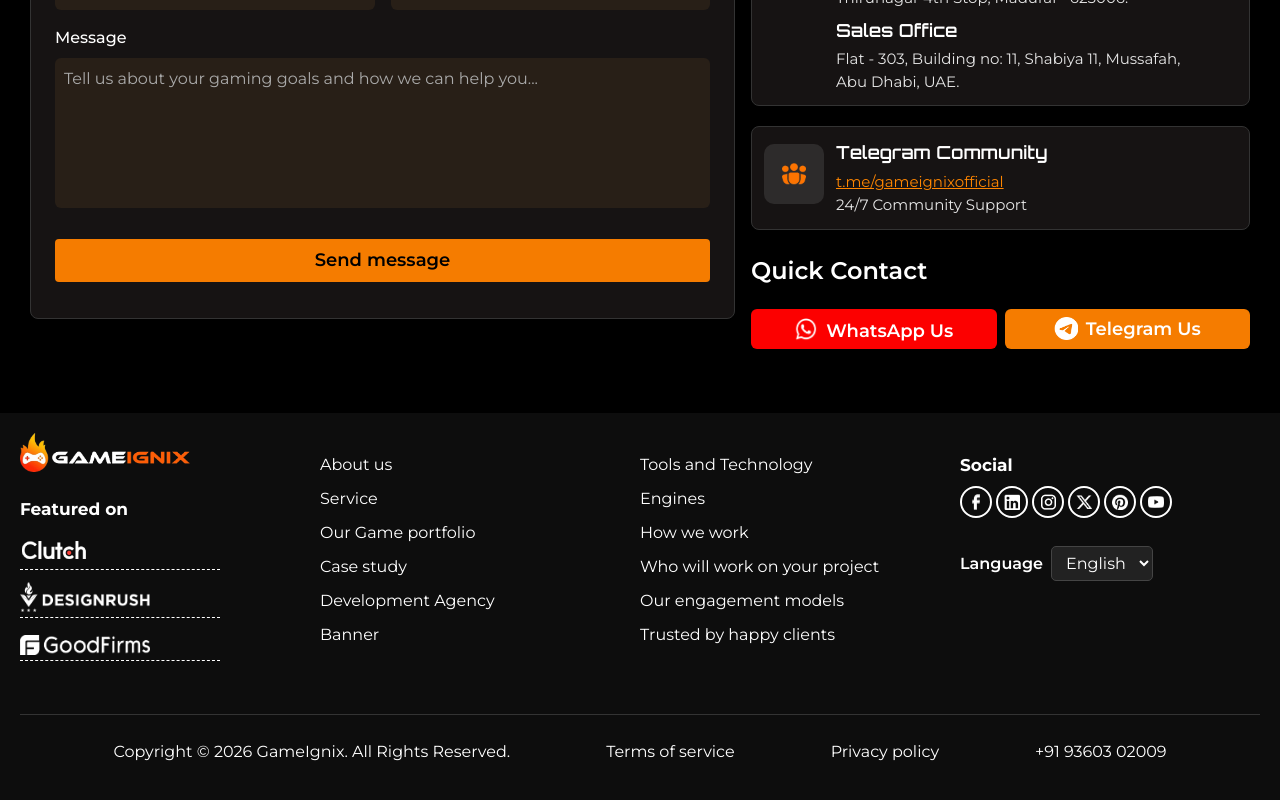
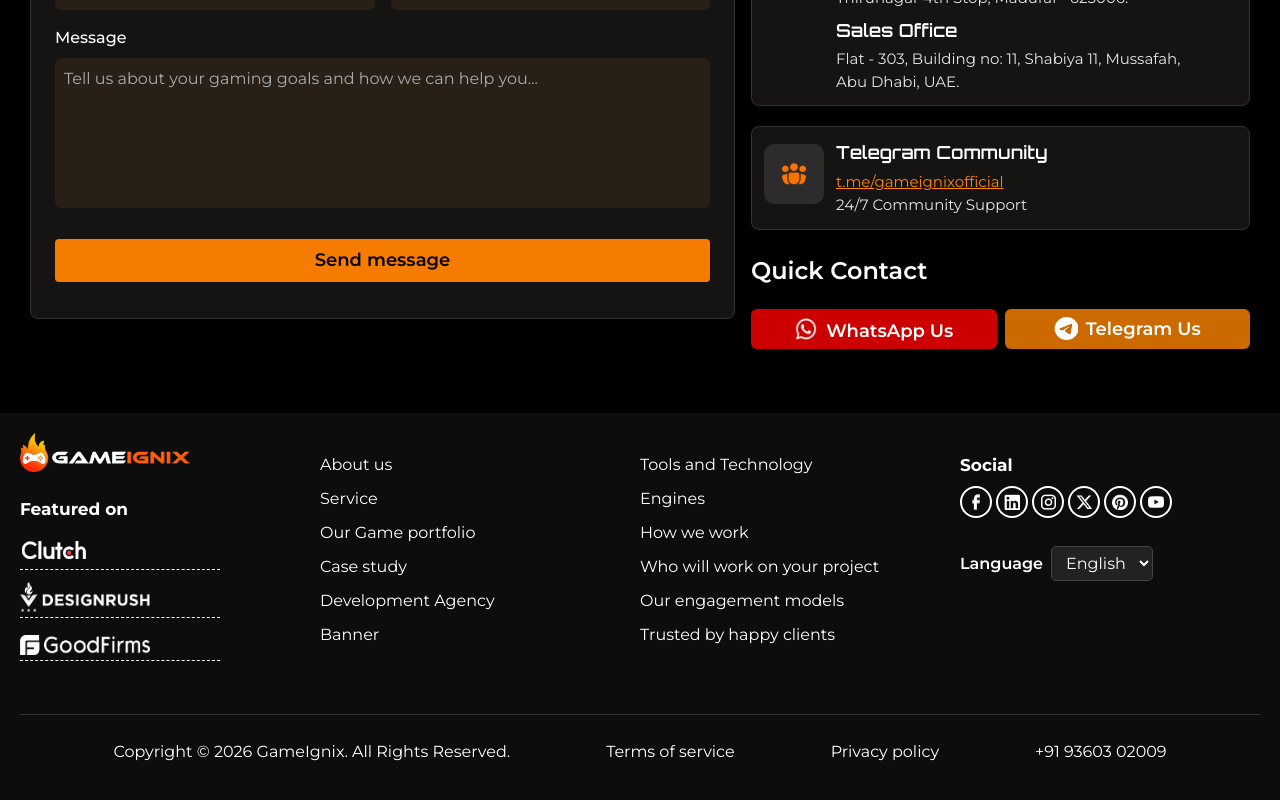
Before and after one commit to gameignis/gameignix-frontend, a Next.js app: page /contact in a window 1280 px wide. Shown: the part 666-1466 px from the top of the page. Built offline with nearby package versions, Linux system fonts and the light colour scheme; no server answers.

Commit message:
color changes

```diff
--- a/components/Contact.js
+++ b/components/Contact.js
@@ -218,7 +218,7 @@ export default function Contact() {
               </div>
               <p className="mt-[3px] mb-2 text-[20px] lg:text-[24px] font-semibold text-white">Quick Contact</p>
               <div className="flex gap-2">
-                <Link href={whatsLink} target="_blank" className="group relative inline-flex w-1/2 min-h-[40px] items-center justify-center overflow-hidden rounded-md bg-[#fc0000] px-4 pt-3 pb-2 text-[14px] lg:text-[18px] leading-[26px] font-semibold text-white transition-colors duration-300 hover:bg-[#1F8A00]" rel="noopener noreferrer" aria-label="whatsapp">
+                <Link href={whatsLink} target="_blank" className="group relative inline-flex w-1/2 min-h-[40px] items-center justify-center overflow-hidden rounded-md bg-[#CC0000] px-4 pt-3 pb-2 text-[14px] lg:text-[18px] leading-[26px] font-semibold text-white transition-colors duration-300 hover:bg-[#1F8A00]" rel="noopener noreferrer" aria-label="whatsapp">
                   <span className="absolute left-0 flex w-full items-center justify-center gap-1 lg:gap-2 whitespace-nowrap opacity-100 transition-opacity duration-300 group-hover:opacity-0">
                     <Image src="/common/whatsapp.webp" alt="whatsapp" width={24} height={24} loading="lazy" /> WhatsApp Us
                   </span>
@@ -226,7 +226,7 @@ export default function Contact() {
                     <Image src="/common/whatsapp.webp" alt="whatsapp" width={24} height={24} loading="lazy" /> +91 93603 02009
                   </span>
                 </Link>
-                <Link className="group relative inline-flex w-1/2 min-h-[40px] items-center justify-center overflow-hidden rounded-md bg-[#F57C00] px-4 py-[10px] text-[14px] lg:text-[18px] leading-[26px] font-semibold transition-colors duration-300 text-white hover:bg-[#1c87c9]" href="https://telegram.me/gameignix" rel="noopener noreferrer" aria-label="telegram" target="_blank">
+                <Link className="group relative inline-flex w-1/2 min-h-[40px] items-center justify-center overflow-hidden rounded-md bg-[#CC6A00] px-4 py-[10px] text-[14px] lg:text-[18px] leading-[26px] font-semibold transition-colors duration-300 text-white hover:bg-[#1c87c9]" href="https://telegram.me/gameignix" rel="noopener noreferrer" aria-label="telegram" target="_blank">
                   <span className="absolute left-0 flex w-full items-center justify-center gap-1 lg:gap-2 whitespace-nowrap opacity-100 transition-opacity duration-300 group-hover:opacity-0">
                     <Image src="/common/telegram.webp" alt="telegram" width={24} height={24} loading="lazy" /> Telegram Us
                   </span>
--- a/components/Header.js
+++ b/components/Header.js
@@ -182,7 +182,7 @@ export default function Navbar() {
                       </li>
                     </ul>
                     <div className="flex justify-center lg:justify-end">
-                      <Link href="/contact" aria-label="Contact Us" onClick={closeMobileMenu} className="inline-block p-[1px] bg-[#ff8600] text-[16px] uppercase transition-colors duration-300 [clip-path:polygon(0px_8px,8px_0px,100%_0,100%_calc(100%-8px),calc(100%-8px)_100%,0_100%)] [-webkit-clip-path:polygon(0px_8px,8px_0px,100%_0,100%_calc(100%-8px),calc(100%-8px)_100%,0_100%)] hover:bg-white [&>span]:inline-block [&>span]:w-full [&>span]:px-[15px] [&>span]:py-[6px] md:[&>span]:py-[2px] [&>span]:bg-[#ff8600] [&>span]:text-white [&>span]:font-medium [&>span]:no-underline [&>span]:transition-colors [&>span]:duration-300 [&>span]:[clip-path:polygon(0px_8px,8px_0px,100%_0,100%_calc(100%-8px),calc(100%-8px)_100%,0_100%)] [&>span]:[-webkit-clip-path:polygon(0px_8px,8px_0px,100%_0,100%_calc(100%-8px),calc(100%-8px)_100%,0_100%)] hover:[&>span]:bg-[#e67c03]">
+                      <Link href="/contact" aria-label="Contact Us" onClick={closeMobileMenu} className="inline-block p-[1px] bg-[#F57C00] text-[16px] uppercase transition-colors duration-300 [clip-path:polygon(0px_8px,8px_0px,100%_0,100%_calc(100%-8px),calc(100%-8px)_100%,0_100%)] [-webkit-clip-path:polygon(0px_8px,8px_0px,100%_0,100%_calc(100%-8px),calc(100%-8px)_100%,0_100%)] hover:bg-white [&>span]:inline-block [&>span]:w-full [&>span]:px-[15px] [&>span]:py-[6px] md:[&>span]:py-[2px] [&>span]:bg-[#ff8600] [&>span]:text-white [&>span]:font-medium [&>span]:no-underline [&>span]:transition-colors [&>span]:duration-300 [&>span]:[clip-path:polygon(0px_8px,8px_0px,100%_0,100%_calc(100%-8px),calc(100%-8px)_100%,0_100%)] [&>span]:[-webkit-clip-path:polygon(0px_8px,8px_0px,100%_0,100%_calc(100%-8px),calc(100%-8px)_100%,0_100%)] hover:[&>span]:bg-[#e67c03]">
                         <span>Contact Us</span>
                       </Link>
                     </div>
--- a/components/HomeEngines.js
+++ b/components/HomeEngines.js
@@ -50,7 +50,7 @@ export default function HomeEngines() {
                     and platforms, yielding truly dynamic results.
                   </p>
                   <Link href="services/unity-game-development" className="relative z-[10] mt-[15px] inline-block p-[1px] bg-[#F57C00] hover:bg-white text-[18px] [clip-path:polygon(0px_8px,8px_0px,100%_0,100%_calc(100%-8px),calc(100%-8px)_100%,0_100%)] [-webkit-clip-path:polygon(0px_8px,8px_0px,100%_0,100%_calc(100%-8px),calc(100%-8px)_100%,0_100%)] group" target="_blank" aria-label="Learn more about Unity Game Development">
-                    <span className="block w-full px-[15px] py-[2px] bg-[#F57C00] text-white font-medium transition-colors group-hover:bg-[#e67c03] [clip-path:polygon(0px_8px,8px_0px,100%_0,100%_calc(100%-8px),calc(100%-8px)_100%,0_100%)] [-webkit-clip-path:polygon(0px_8px,8px_0px,100%_0,100%_calc(100%-8px),calc(100%-8px)_100%,0_100%)]">See More
+                    <span className="block w-full px-[15px] py-[2px] bg-[#F57C00] text-black font-medium transition-colors group-hover:bg-[#e67c03] [clip-path:polygon(0px_8px,8px_0px,100%_0,100%_calc(100%-8px),calc(100%-8px)_100%,0_100%)] [-webkit-clip-path:polygon(0px_8px,8px_0px,100%_0,100%_calc(100%-8px),calc(100%-8px)_100%,0_100%)]">See More
                       <span className="sr-only"> about Unity Game Development </span>
                     </span>
                   </Link>
@@ -80,7 +80,7 @@ export default function HomeEngines() {
                     physics, our team delivers incredibly versatile games, ranging from 2D mobile hits to 3D VR experiences.
                   </p>
                   <Link href="services/unreal-engine-game-development" className="relative z-[10] mt-[15px] inline-block p-[1px] bg-[#F57C00] hover:bg-white text-[18px] [clip-path:polygon(0px_8px,8px_0px,100%_0,100%_calc(100%-8px),calc(100%-8px)_100%,0_100%)] [-webkit-clip-path:polygon(0px_8px,8px_0px,100%_0,100%_calc(100%-8px),calc(100%-8px)_100%,0_100%)] group" target="_blank" aria-label="Learn more about Unreal Engine Game Development">
-                    <span className="block w-full px-[15px] py-[2px] bg-[#F57C00] text-white font-medium transition-colors group-hover:bg-[#e67c03] [clip-path:polygon(0px_8px,8px_0px,100%_0,100%_calc(100%-8px),calc(100%-8px)_100%,0_100%)] [-webkit-clip-path:polygon(0px_8px,8px_0px,100%_0,100%_calc(100%-8px),calc(100%-8px)_100%,0_100%)]">See More
+                    <span className="block w-full px-[15px] py-[2px] bg-[#F57C00] text-black font-medium transition-colors group-hover:bg-[#e67c03] [clip-path:polygon(0px_8px,8px_0px,100%_0,100%_calc(100%-8px),calc(100%-8px)_100%,0_100%)] [-webkit-clip-path:polygon(0px_8px,8px_0px,100%_0,100%_calc(100%-8px),calc(100%-8px)_100%,0_100%)]">See More
                       <span className="sr-only"> about Unreal Engine Game Development </span>
                     </span>
                   </Link>
```
